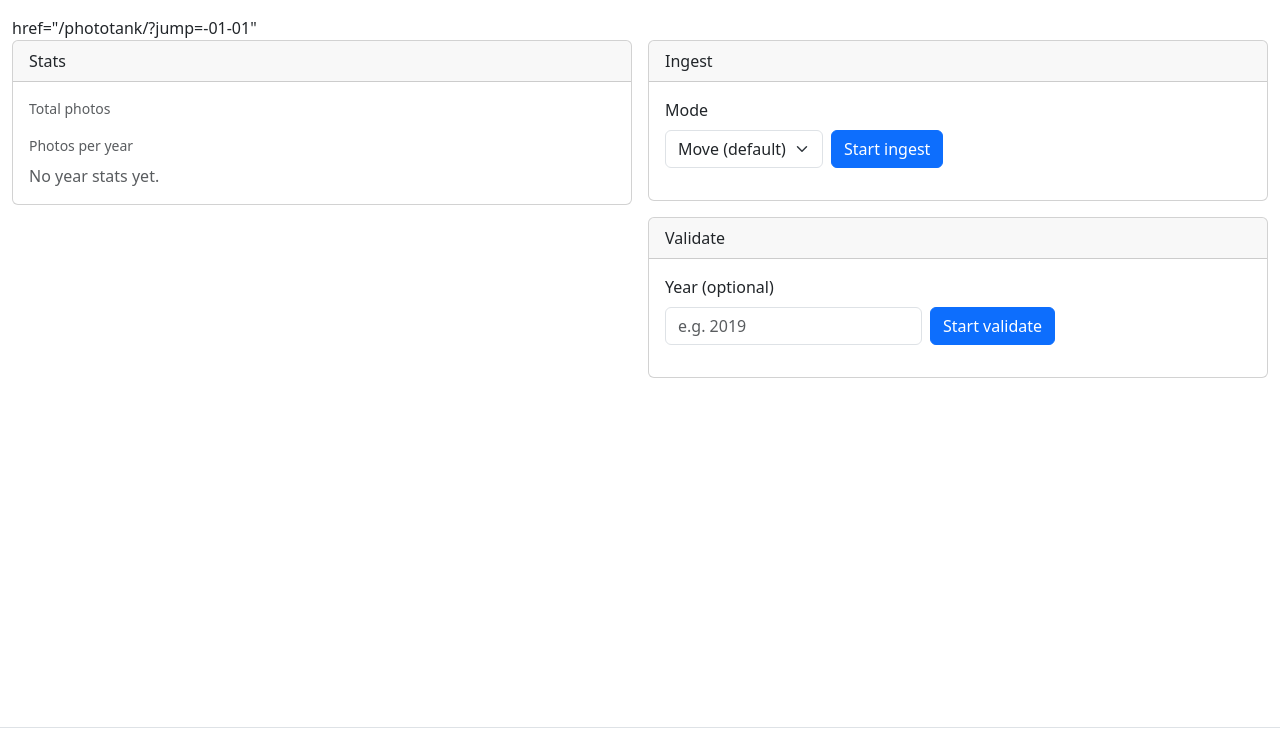
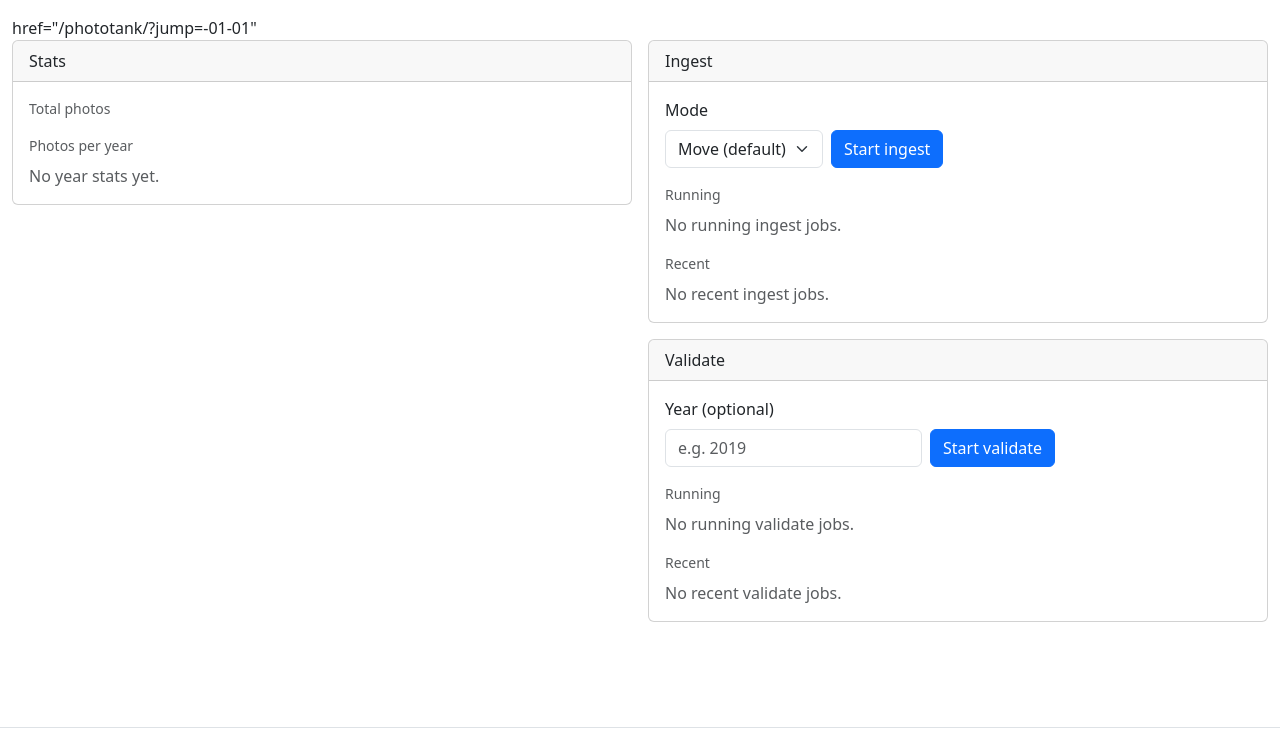
Before and after one commit to kaninfod/phototank, a FastAPI app: template app/templates/dashboard.html in a window 1280 px wide. Shown: the part 56-800 px from the top of the page. Run offline with FastAPI, Linux system fonts and the light colour scheme; the template is opened without the code that fills it, so the values that code supplies are empty; parts of the project's set-up code (start-up, migrations or seed data) failed here and were passed over; some libraries are stand-ins or nearby versions.

Commit message:
dashboard tweak

```diff
--- a/app/db.py
+++ b/app/db.py
@@ -123,11 +123,12 @@ def upsert_photo(session: Session, rec: PhotoRecord) -> str:
     return str(existing)
 
 
-def create_job(session: Session, *, job_id: str, year: int | None) -> None:
+def create_job(session: Session, *, job_id: str, year: int | None, job_type: str | None = None) -> None:
     session.add(
         ScanJob(
             job_id=job_id,
             state="queued",
+            job_type=(job_type.strip().lower() if job_type else None),
             year=year,
             processed=0,
             upserted=0,
--- a/app/models.py
+++ b/app/models.py
@@ -126,6 +126,7 @@ class ScanJob(Base):
 
     job_id: Mapped[str] = mapped_column(Text, primary_key=True)
     state: Mapped[str] = mapped_column(Text, nullable=False)  # queued|running|done|failed
+    job_type: Mapped[str | None] = mapped_column(Text, nullable=True)  # ingest|validate
     year: Mapped[int | None] = mapped_column(Integer, nullable=True)
 
     processed: Mapped[int] = mapped_column(Integer, nullable=False, default=0)
--- a/app/templates/dashboard.html
+++ b/app/templates/dashboard.html
@@ -58,8 +58,8 @@
             <form
               class="row g-2 align-items-end"
               hx-post="/phototank/dashboard/import/start"
-              hx-target="#importStatus"
-              hx-swap="innerHTML"
+              hx-target="#importActiveJobs"
+              hx-swap="afterbegin"
             >
               <div class="col-auto">
                 <label class="form-label" for="ingestMode">Mode</label>
@@ -73,7 +73,33 @@
               </div>
             </form>
 
-            <div id="importStatus" class="mt-3"></div>
+            <div class="mt-3">
+              <div class="text-muted small mb-2">Running</div>
+              <div id="importActiveJobs" class="d-flex flex-column gap-2">
+                {% if import_running_jobs and import_running_jobs|length > 0 %}
+                  {% for job in import_running_jobs %}
+                    {% with kind='import', job=job %}
+                      {% include "partials/dashboard_job_status.html" %}
+                    {% endwith %}
+                  {% endfor %}
+                {% else %}
+                  <div class="text-muted">No running ingest jobs.</div>
+                {% endif %}
+              </div>
+
+              <div class="text-muted small mb-2 mt-3">Recent</div>
+              <div id="importRecentJobs" class="d-flex flex-column gap-2">
+                {% if import_recent_jobs and import_recent_jobs|length > 0 %}
+                  {% for job in import_recent_jobs %}
+                    {% with kind='import', job=job %}
+                      {% include "partials/dashboard_job_status.html" %}
+                    {% endwith %}
+                  {% endfor %}
+                {% else %}
+                  <div class="text-muted">No recent ingest jobs.</div>
+                {% endif %}
+              </div>
+            </div>
           </div>
         </div>
 
@@ -83,8 +109,8 @@
             <form
               class="row g-2 align-items-end"
               hx-post="/phototank/dashboard/validate/start"
-              hx-target="#validateStatus"
-              hx-swap="innerHTML"
+              hx-target="#validateActiveJobs"
+              hx-swap="afterbegin"
             >
               <div class="col-auto">
                 <label class="form-label" for="validateYear">Year (optional)</label>
@@ -95,7 +121,33 @@
               </div>
             </form>
 
-            <div id="validateStatus" class="mt-3"></div>
+            <div class="mt-3">
+              <div class="text-muted small mb-2">Running</div>
+              <div id="validateActiveJobs" class="d-flex flex-column gap-2">
+                {% if validate_running_jobs and validate_running_jobs|length > 0 %}
+                  {% for job in validate_running_jobs %}
+                    {% with kind='validate', job=job %}
+                      {% include "partials/dashboard_job_status.html" %}
+                    {% endwith %}
+                  {% endfor %}
+                {% else %}
+                  <div class="text-muted">No running validate jobs.</div>
+                {% endif %}
+              </div>
+
+              <div class="text-muted small mb-2 mt-3">Recent</div>
+              <div id="validateRecentJobs" class="d-flex flex-column gap-2">
+                {% if validate_recent_jobs and validate_recent_jobs|length > 0 %}
+                  {% for job in validate_recent_jobs %}
+                    {% with kind='validate', job=job %}
+                      {% include "partials/dashboard_job_status.html" %}
+                    {% endwith %}
+                  {% endfor %}
+                {% else %}
+                  <div class="text-muted">No recent validate jobs.</div>
+                {% endif %}
+              </div>
+            </div>
           </div>
         </div>
       </div>
--- a/app/templates/partials/dashboard_job_status.html
+++ b/app/templates/partials/dashboard_job_status.html
@@ -2,11 +2,11 @@
 {% set is_active = state in ['queued', 'running'] %}
 
 {% if kind == 'import' %}
-  {% set target_id = 'importStatusWrap' %}
+  {% set target_id = 'importStatusWrap-' ~ job.job_id %}
   {% set poll_url = '/phototank/dashboard/import/status/' ~ job.job_id %}
   {% set title = 'Ingest job' %}
 {% else %}
-  {% set target_id = 'validateStatusWrap' %}
+  {% set target_id = 'validateStatusWrap-' ~ job.job_id %}
   {% set poll_url = '/phototank/dashboard/validate/status/' ~ job.job_id %}
   {% set title = 'Validate job' %}
 {% endif %}
```
Also changed, not shown: app/routers/web.py (+65 -6 lines).
